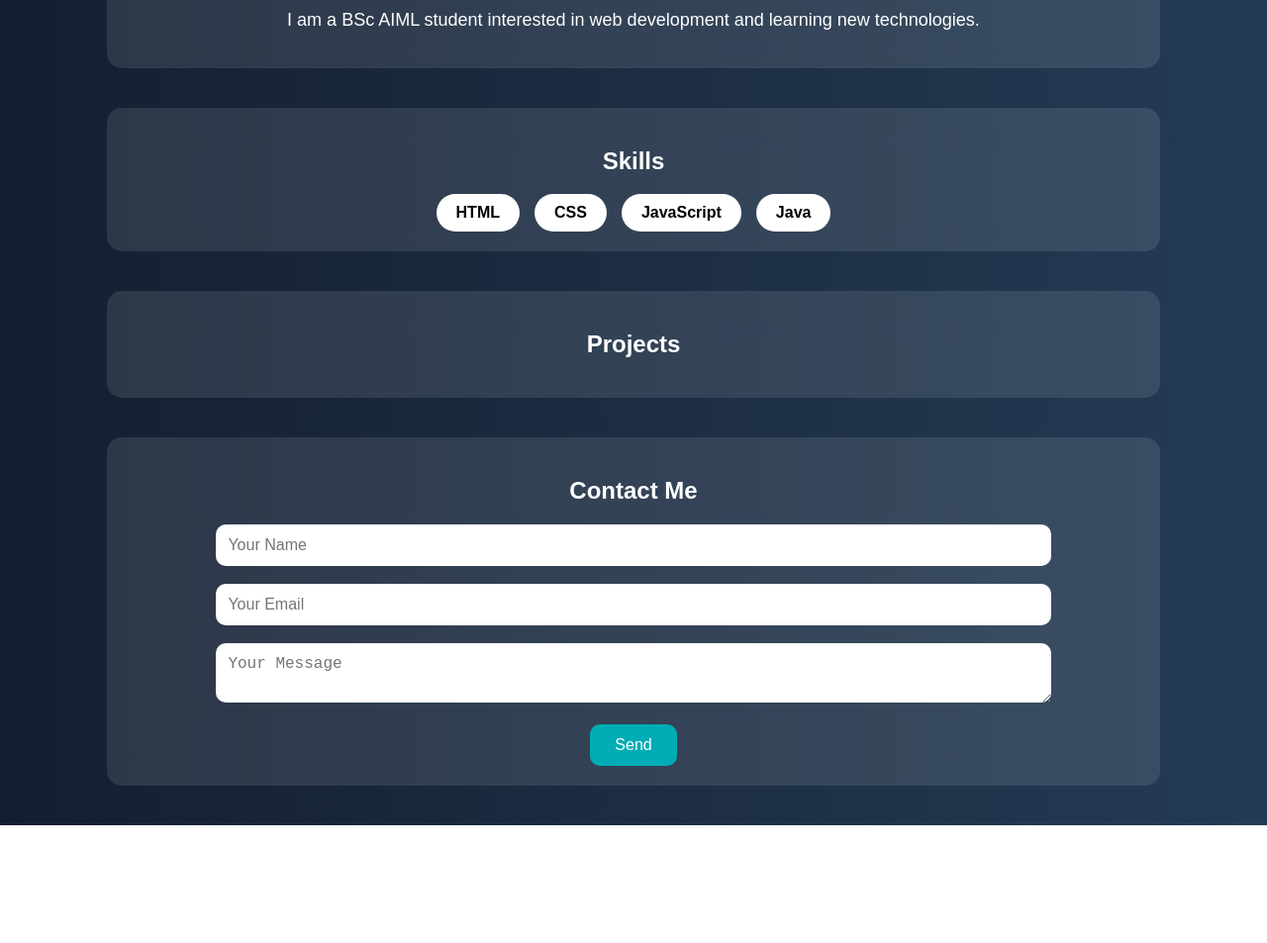
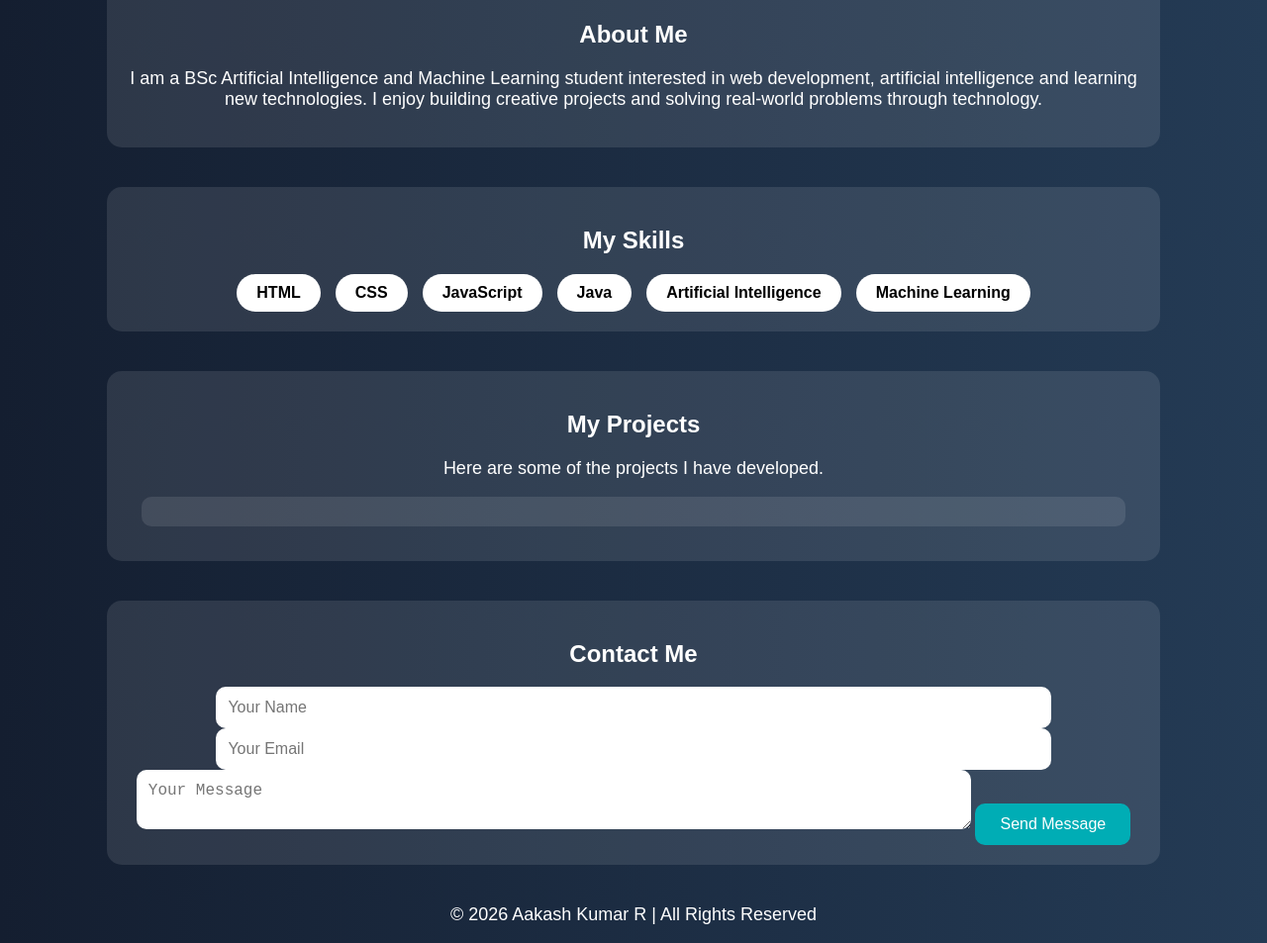
Before and after one commit to aakashkumar58532-wq/protfolio-project, a website: page index.html in a window 1280 px wide. Shown: the part 509-1462 px from the top of the page at 99% size. Before the commit the page ends 1343 px from the top, so only its background shows below. Drawn offline with Linux system fonts and the light colour scheme.

Commit message:
Update portfolio details and structure in index.html

```diff
--- a/index.html
+++ b/index.html
@@ -1,92 +1,76 @@
 <!DOCTYPE html>
 <html lang="en">
-
 <head>
-
     <meta charset="UTF-8">
-
     <meta name="viewport" content="width=device-width, initial-scale=1.0">
-
-    <title>My Portfolio</title>
-
+    <title>Aakash Kumar | Portfolio</title>
     <link rel="stylesheet" href="style.css">
-
 </head>
 
 <body>
 
-    <header>
+<header class="hero">
+    <img src="profile.jpg" alt="Aakash Kumar" class="profile-image">
 
-        <img src="profile.jpg" alt="Profile Picture" class="profile-image">
+    <h1>Aakash Kumar R</h1>
+    <h3>BSc AIML Student | Full Stack Developer Learner</h3>
 
-        <h1>Aakash kumar R</h1>
+    <p>Passionate about AI, Web Development and building useful applications.</p>
 
-        <p>BSc AIML Student | Full Stack Learner</p>
-
+    <a href="#projects" class="hero-btn">Explore My Projects</a>
 </header>
 
-    <section>
+<section id="about">
+    <h2>About Me</h2>
+    <p>
+        I am a BSc Artificial Intelligence and Machine Learning student
+        interested in web development, artificial intelligence and
+        learning new technologies. I enjoy building creative projects
+        and solving real-world problems through technology.
+    </p>
+</section>
 
-        <h2>About Me</h2>
+<section id="skills">
+    <h2>My Skills</h2>
 
-        <p>
-            I am a BSc AIML student interested in web development and learning new technologies.
+    <div class="skills">
+        <span>HTML</span>
+        <span>CSS</span>
+        <span>JavaScript</span>
+        <span>Java</span>
+        <span>Artificial Intelligence</span>
+        <span>Machine Learning</span>
+    </div>
+</section>
+
+<section id="projects">
+    <h2>My Projects</h2>
+    <p class="section-description">
+        Here are some of the projects I have developed.
     </p>
 
+    <div id="projects-container" class="project-grid"></div>
 </section>
 
-    <section>
-
-        <h2>Skills</h2>
-
-        <div class="skills">
-
-            <span>HTML</span>
-
-            <span>CSS</span>
-
-            <span>JavaScript</span>
-
-            <span>Java</span>
-
-        </div>
-
-    </section>
-
-    <section>
-
-        <h2>Projects</h2>
-
-        <div id="projects"></div>
-
-    </section>
-
-    <section>
-
+<section id="contact">
     <h2>Contact Me</h2>
 
     <form id="contactForm">
-
         <input type="text" id="name" placeholder="Your Name" required>
-
-            <br><br>
 
         <input type="email" id="email" placeholder="Your Email" required>
 
-            <br><br>
-
         <textarea id="message" placeholder="Your Message" required></textarea>
 
-            <br><br>
+        <button type="submit">Send Message</button>
+    </form>
+</section>
 
-            <button type="submit">Send</button>
-
-        </form>
-
-    </section>
+<footer>
+    <p>© 2026 Aakash Kumar R | All Rights Reserved</p>
+</footer>
 
 <script src="script.js"></script>
 
 </body>
-
 </html>
```
Lines whose indentation alone changed are shown as unchanged.
